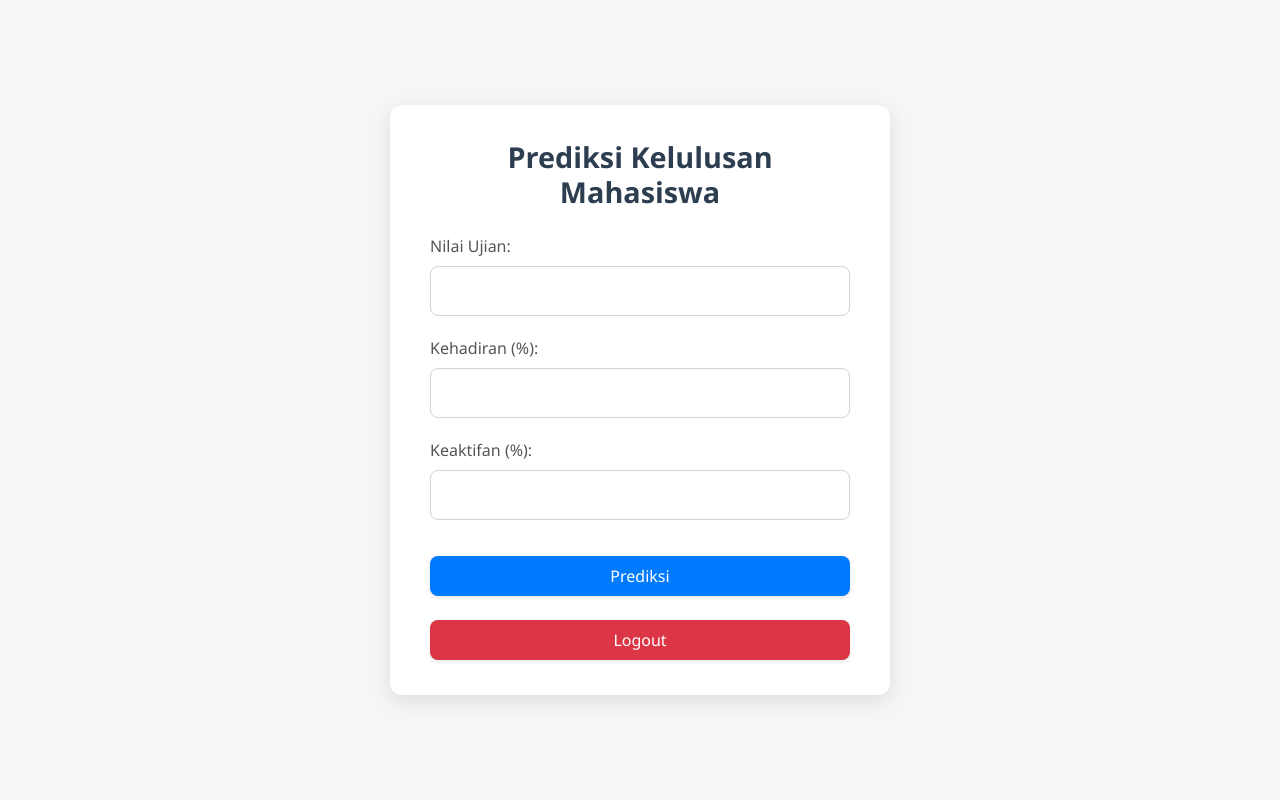
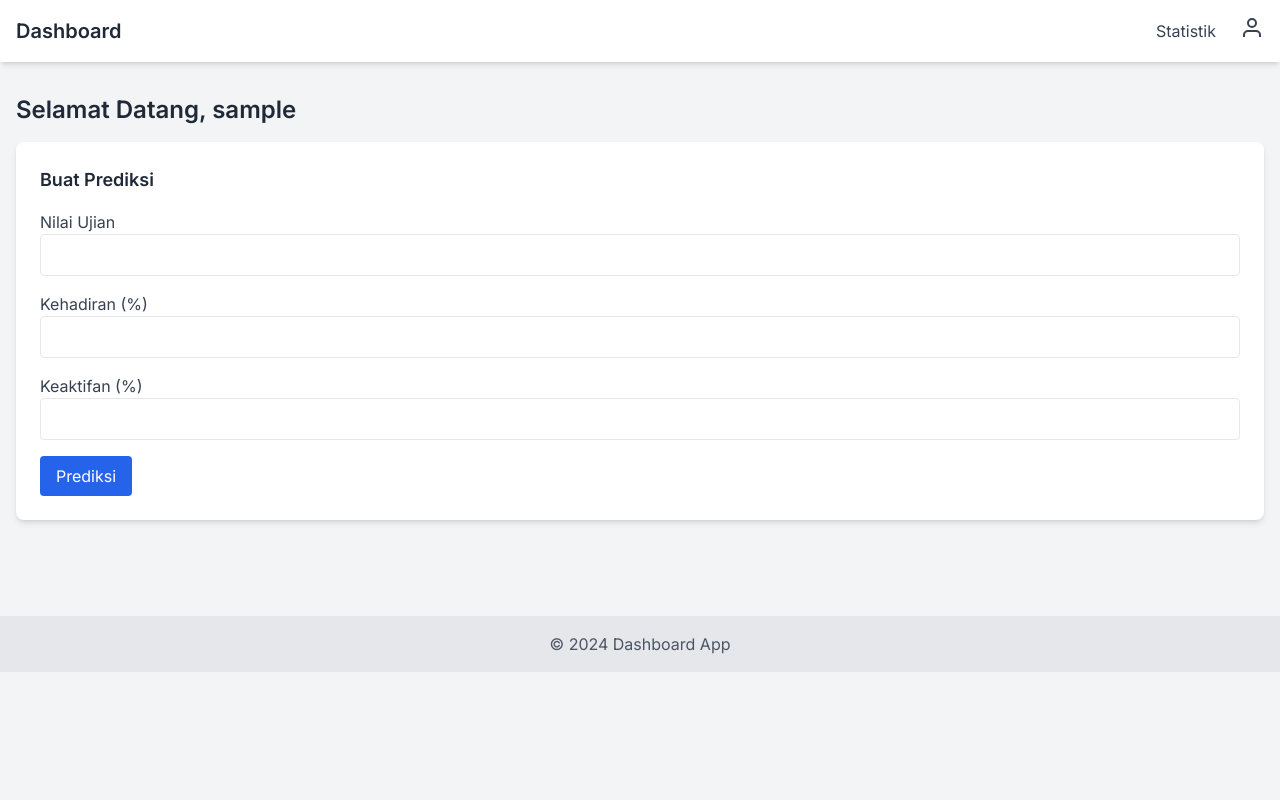
Before and after one commit to rizaledc/PASD-Kelompok-WeCan, a Flask app: page / in a window 1280 px wide. Run offline with Flask 3, Linux system fonts and the light colour scheme; the visitor is signed in with stand-in values (Sample User, id 1); some libraries are stand-ins or nearby versions.

Commit message:
perubahan HTML

```diff
--- a/app/routes.py
+++ b/app/routes.py
@@ -3,37 +3,17 @@ from app import app, db
 from app.models import User, PredictionHistory
 from flask_login import login_user, login_required, current_user, logout_user
 
-# Halaman utama (hanya bisa diakses setelah login)
+
+# Halaman utama (dashboard)
 @app.route('/')
+@login_required
 def home():
-    if current_user.is_authenticated:  # Memeriksa apakah pengguna sudah login
-        return render_template('dashboard.html')
-    else:
-        return redirect(url_for('login'))  # Jika belum login, arahkan ke halaman login
+    return render_template('dashboard.html')
+
 
 # Halaman login
 @app.route('/login', methods=['GET', 'POST'])
 def login():
-    if current_user.is_authenticated:  # Jika pengguna sudah login
-        return redirect(url_for('home'))  # Arahkan ke halaman utama
-
-    if request.method == 'POST':
-        username = request.form['username']
-        password = request.form['password']
-
-        # Cek apakah pengguna ada di database
-        user = User.query.filter_by(username=username).first()
-        if user and user.check_password(password):  # Verifikasi password
-            login_user(user)
-            return redirect(url_for('home'))  # Arahkan ke halaman utama setelah login
-        else:
-            flash('Username atau password salah.', 'danger')
-    return render_template('login.html')  # Kembali ke halaman login jika gagal login
-
-# Halaman register
-@app.route('/register', methods=['GET', 'POST'])
-def register():
-    # Jika pengguna sudah login, arahkan ke halaman utama
     if current_user.is_authenticated:
         return redirect(url_for('home'))
 
@@ -41,39 +21,64 @@ def register():
         username = request.form['username']
         password = request.form['password']
 
-        # Membuat pengguna baru
+        user = User.query.filter_by(username=username).first()
+        if user and user.check_password(password):
+            login_user(user)
+            return redirect(url_for('home'))
+        else:
+            flash('Username atau password salah.', 'danger')
+
+    return render_template('login.html')
+
+
+# Halaman register
+@app.route('/register', methods=['GET', 'POST'])
+def register():
+    if current_user.is_authenticated:
+        return redirect(url_for('home'))
+
+    if request.method == 'POST':
+        username = request.form['username']
+        password = request.form['password']
+
+        # Cek jika username sudah ada
+        if User.query.filter_by(username=username).first():
+            flash('Username sudah digunakan.', 'danger')
+            return redirect(url_for('register'))
+
         user = User(username=username)
-        user.set_password(password)  # Set password yang terenkripsi
+        user.set_password(password)
 
         db.session.add(user)
         db.session.commit()
 
         flash('Akun Anda telah dibuat!', 'success')
-        return redirect(url_for('login'))  # Setelah registrasi berhasil, arahkan ke halaman login
+        return redirect(url_for('login'))
 
     return render_template('register.html')
+
 
 # Halaman logout
 @app.route('/logout', methods=['GET', 'POST'])
 @login_required
 def logout():
     logout_user()
-    flash('Anda telah berhasil logout', 'info')  # Pesan logout hanya muncul setelah logout
+    flash('Anda telah berhasil logout', 'info')
     return redirect(url_for('login'))  # Arahkan ke halaman login setelah logout
+
+
 
 # Halaman prediksi
 @app.route('/predict', methods=['POST'])
-@login_required  # Pastikan hanya pengguna yang login yang bisa melakukan prediksi
+@login_required
 def predict():
     try:
         nilai_ujian = float(request.form['nilai_ujian'])
         kehadiran = float(request.form['kehadiran'])
         keaktifan = float(request.form['keaktifan'])
 
-        # Prediksi (misalnya: jika nilai ujian > 60, maka lulus, jika tidak tidak lulus)
         result = "Lulus" if nilai_ujian >= 60 else "Tidak Lulus"
 
-        # Menyimpan riwayat prediksi
         prediction = PredictionHistory(
             user_id=current_user.id,
             nilai_ujian=nilai_ujian,
--- a/app/templates/dashboard.html
+++ b/app/templates/dashboard.html
@@ -2,48 +2,130 @@
 <html lang="id">
 <head>
     <meta charset="UTF-8">
-    <meta name="viewport" content="width=device-width, initial-scale=1.0">
-    <title>Prediksi Kelulusan Mahasiswa</title>
-    <link href="https://cdn.jsdelivr.net/npm/bootstrap@5.1.3/dist/css/bootstrap.min.css" rel="stylesheet">
-    <link rel="stylesheet" href="{{ url_for('static', filename='css/style.css') }}">
+    <meta name="viewport" content="width=device-width, initial-scale=1">
+    <title>Dashboard</title>
+    <script src="https://cdn.tailwindcss.com"></script>
+    <link href="https://fonts.googleapis.com/css2?family=Inter:wght@400;600;700&display=swap" rel="stylesheet">
+    <style> body { font-family: 'Inter', sans-serif; } </style>
 </head>
-<body>
+<body class="bg-gray-100">
 
-    <div class="container-custom">
-        <div class="card-custom">
-            <h1 class="mb-4">Prediksi Kelulusan Mahasiswa</h1>
-            <form method="POST" action="{{ url_for('predict') }}">
-                <div class="mb-3">
-                    <label for="nilai_ujian" class="form-label">Nilai Ujian:</label>
-                    <input type="number" name="nilai_ujian" class="form-control" required>
-                </div>
+<!-- Header -->
+<header class="bg-white shadow-md py-4">
+    <div class="container mx-auto px-4 flex justify-between items-center">
+    <h1 class="text-xl font-semibold text-gray-800">Dashboard</h1>
+    <nav class="space-x-6 flex items-center relative">
+        <a href="#" class="text-gray-700 hover:text-blue-600 transition">Statistik</a>
+        <div class="relative">
+        <button id="profile-btn" class="focus:outline-none">
+            <svg xmlns="http://www.w3.org/2000/svg" class="text-gray-700 hover:text-blue-600 transition" width="24" height="24" fill="none" stroke="currentColor" stroke-width="2"><path d="M20 21v-2a4 4 0 0 0-4-4H8a4 4 0 0 0-4 4v2"/><circle cx="12" cy="7" r="4"/></svg>
+        </button>
+        <div id="profile-dropdown" class="absolute right-0 mt-2 bg-white rounded-md shadow-lg w-48 hidden">
+            <div class="py-1">
+            <a href="#" class="block px-4 py-2 text-gray-800 hover:bg-gray-100">Profil</a>
+            <a href="{{ url_for('logout') }}" class="block px-4 py-2 text-red-600 hover:bg-gray-100 font-semibold">
+                Logout
+            </a>
+            </div>
+        </div>
+        </div>
+    </nav>
+    </div>
+</header>
 
-                <div class="mb-3">
-                    <label for="kehadiran" class="form-label">Kehadiran (%):</label>
-                    <input type="number" name="kehadiran" class="form-control" required>
-                </div>
+<!-- Main -->
+<main class="container mx-auto px-4 py-8">
+    <h2 class="text-2xl font-semibold text-gray-800 mb-4">Selamat Datang, {{ current_user.username }}</h2>
 
-                <div class="mb-3">
-                    <label for="keaktifan" class="form-label">Keaktifan (%):</label>
-                    <input type="number" name="keaktifan" class="form-control" required>
-                </div>
+    <!-- Flash Messages -->
+    {% with messages = get_flashed_messages(with_categories=true) %}
+    {% if messages %}
+        <div class="space-y-2 mb-6">
+        {% for category, msg in messages %}
+            <div class="px-4 py-2 rounded
+                        {{ 'bg-green-100 text-green-800' if category=='success' else
+                        category=='info'   and 'bg-blue-100 text-blue-800' or
+                        'bg-red-100 text-red-800' }}">
+            {{ msg }}
+            </div>
+        {% endfor %}
+        </div>
+    {% endif %}
+    {% endwith %}
 
-                <button type="submit" class="btn btn-primary-custom w-100 py-2 mt-3">Prediksi</button>
-            </form>
+    <!-- Form Prediksi -->
+    <div class="bg-white rounded-lg shadow-md p-6 mb-8">
+    <h3 class="text-lg font-semibold text-gray-800 mb-4">Buat Prediksi</h3>
+    <form action="{{ url_for('predict') }}" method="post" class="space-y-4">
+        <div>
+        <label class="block text-gray-700">Nilai Ujian</label>
+        <input type="number" name="nilai_ujian" step="0.1" required class="w-full border rounded px-3 py-2"/>
+        </div>
+        <div>
+        <label class="block text-gray-700">Kehadiran (%)</label>
+        <input type="number" name="kehadiran" step="0.1" required class="w-full border rounded px-3 py-2"/>
+        </div>
+        <div>
+        <label class="block text-gray-700">Keaktifan (%)</label>
+        <input type="number" name="keaktifan" step="0.1" required class="w-full border rounded px-3 py-2"/>
+        </div>
+        <button type="submit" class="bg-blue-600 text-white px-4 py-2 rounded hover:bg-blue-700 transition">
+        Prediksi
+        </button>
+    </form>
+    </div>
 
-            <!-- Menampilkan hasil prediksi dengan warna yang berbeda -->
-            {% if result %}
-                <div class="alert {% if result == 'Lulus' %}alert-success{% else %}alert-danger{% endif %} mt-4 text-center">
-                    <strong>Hasil Prediksi: </strong>{{ result }}
-                </div>
-            {% endif %}
-
-            <form action="{{ url_for('logout') }}" method="POST" class="mt-4">
-                <button type="submit" class="btn btn-danger-custom w-100 py-2">Logout</button>
-            </form>
+    <!-- Riwayat Prediksi -->
+    {% if history %}
+    <div class="bg-white rounded-lg shadow-md p-6">
+        <h3 class="text-lg font-semibold text-gray-800 mb-4">Riwayat Prediksi</h3>
+        <div class="overflow-x-auto">
+        <table class="w-full table-auto">
+            <thead>
+            <tr class="bg-gray-100">
+                <th class="px-4 py-2">Waktu</th>
+                <th class="px-4 py-2">Nilai Ujian</th>
+                <th class="px-4 py-2">Kehadiran</th>
+                <th class="px-4 py-2">Keaktifan</th>
+                <th class="px-4 py-2">Hasil</th>
+            </tr>
+            </thead>
+            <tbody>
+            {% for p in history %}
+                <tr class="border-t">
+                <td class="px-4 py-2">{{ p.timestamp.strftime('%Y-%m-%d %H:%M') }}</td>
+                <td class="px-4 py-2">{{ p.nilai_ujian }}</td>
+                <td class="px-4 py-2">{{ p.kehadiran }}</td>
+                <td class="px-4 py-2">{{ p.keaktifan }}</td>
+                <td class="px-4 py-2 font-semibold {{ 'text-green-600' if p.result=='Lulus' else 'text-red-600' }}">
+                    {{ p.result }}
+                </td>
+                </tr>
+            {% endfor %}
+            </tbody>
+        </table>
         </div>
     </div>
+    {% endif %}
 
-    <script src="https://cdn.jsdelivr.net/npm/bootstrap@5.1.3/dist/js/bootstrap.bundle.min.js"></script>
+</main>
+
+<!-- Footer -->
+<footer class="bg-gray-200 py-4 mt-8">
+    <div class="container mx-auto px-4 text-center text-gray-600">
+        &copy; 2024 Dashboard App
+    </div>
+</footer>
+
+<script>
+    const profileBtn = document.getElementById('profile-btn');
+    const profileDropdown = document.getElementById('profile-dropdown');
+    profileBtn.addEventListener('click', () => profileDropdown.classList.toggle('hidden'));
+    document.addEventListener('click', e => {
+        if (!profileDropdown.contains(e.target) && !profileBtn.contains(e.target)) {
+        profileDropdown.classList.add('hidden');
+    }
+    });
+    </script>
 </body>
 </html>
```
